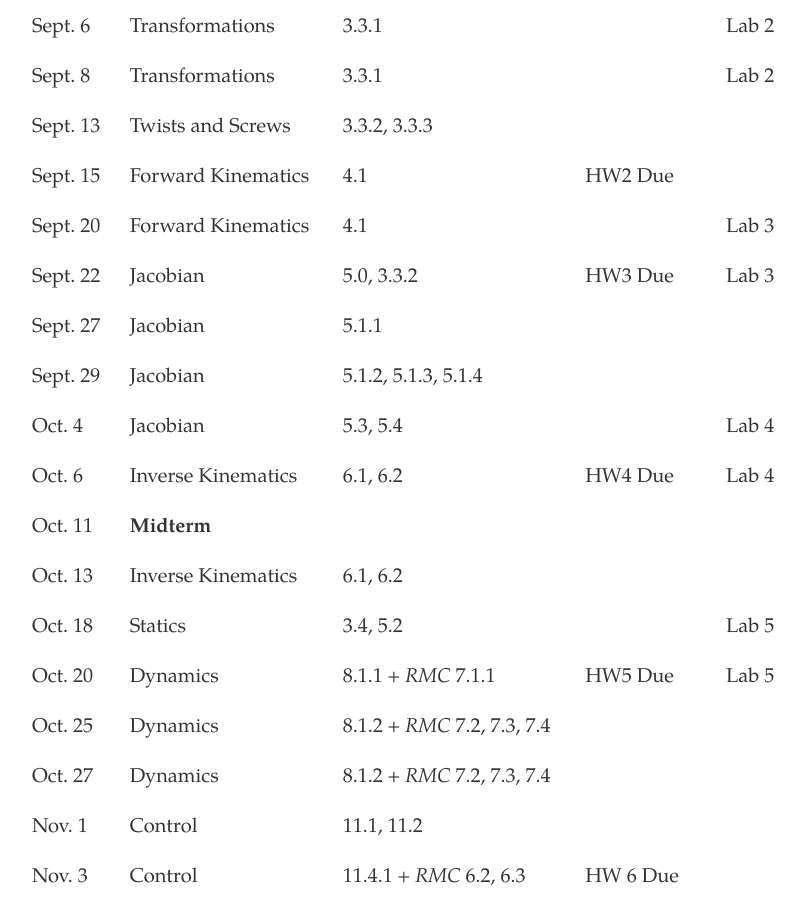
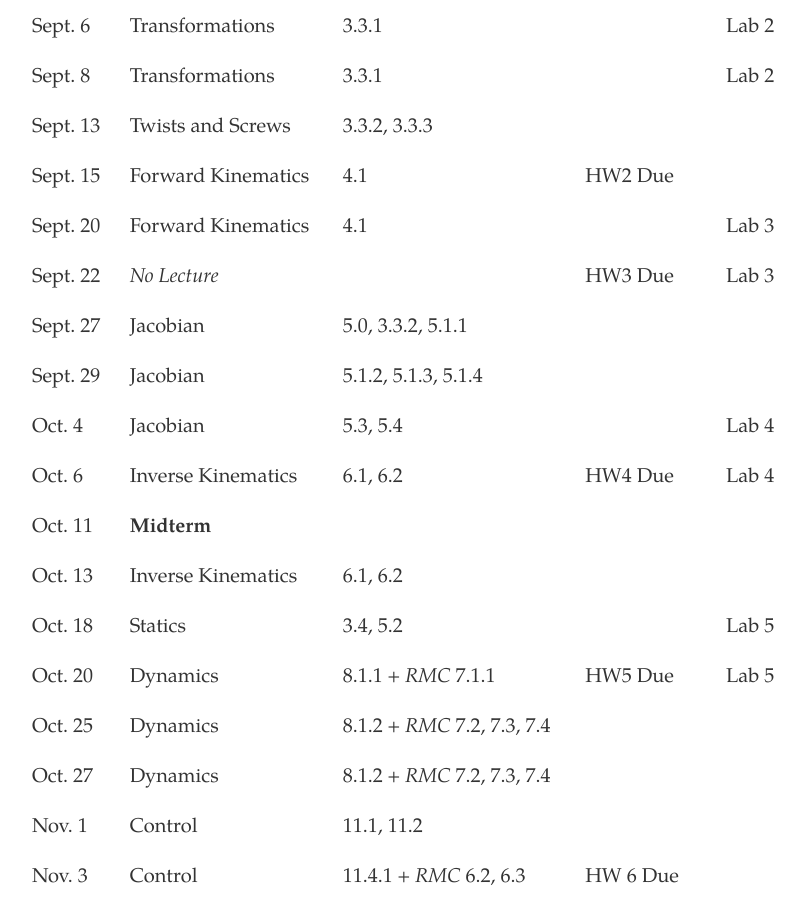
Before and after one commit to dylan-losey/dylan-losey.github.io, a Jekyll site: the page built from me4524-fall22.html, in a window 1280 px wide and 900 px high, scrolled down 2391 px. Shown: the whole window, without its empty margins (222-1027 px from the left). Built offline with Jekyll 4.4.1, drawn with Linux system fonts in a browser that asks for light colours; nearby versions of some CDN libraries.

Commit message:
no classes for wvu

```diff
--- a/me4524-fall22.html
+++ b/me4524-fall22.html
@@ -214,15 +214,15 @@ tags: me4524-fall2022
     </tr>
     <tr>
       <td>Sept. 22</td>
-      <td>Jacobian</td>
-      <td>5.0, 3.3.2</td>
+      <td><i>No Lecture</i></td>
+      <td></td>
       <td>HW3 Due</td>
       <td>Lab 3</td>
     </tr>
     <tr>
       <td>Sept. 27</td>
       <td>Jacobian</td>
-      <td>5.1.1</td>
+      <td>5.0, 3.3.2, 5.1.1</td>
       <td></td>
       <td></td>
     </tr>
```
